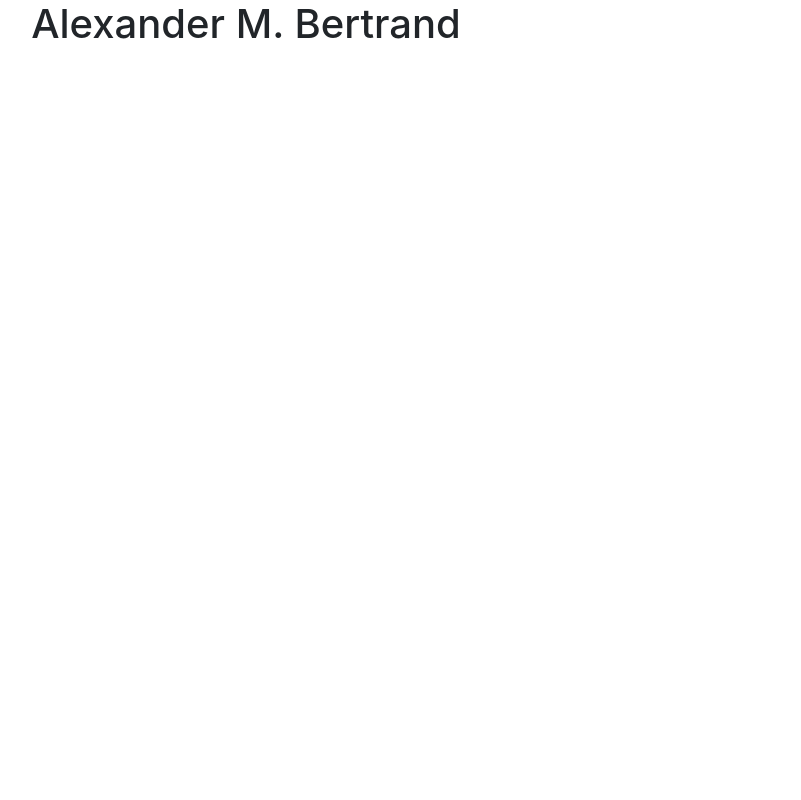
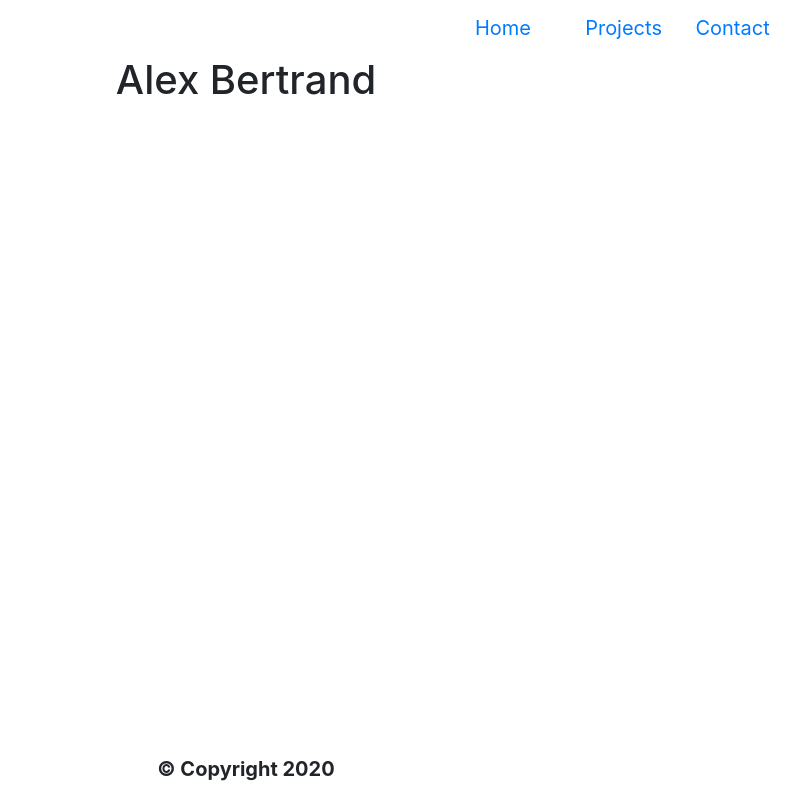
Before and after one commit to ambertrand/professional-portfolio, a React (Create React App) app: page / in a window 1280 px wide. Shown: the whole page, without its empty margins (394-1195 px from the left). Built offline with nearby package versions, Linux system fonts and the light colour scheme; the HTML template or start-up script is replaced by a standard one.

Commit message:
Nav & footer setup

```diff
--- a/src/App.css
+++ b/src/App.css
@@ -1,3 +1,19 @@
 .App {
   text-align: center;
 }
+
+
+.outerContainer {
+  position: relative;
+  /* margin-bottom: 40px; */
+}
+
+.footer {
+  position: fixed;
+  bottom: 0px;
+  width: 100vw;
+}
+
+span.text {
+  font-size: 20px;
+}
--- /dev/null
+++ b/src/components/Footer.jsx
@@ -0,0 +1,13 @@
+import React from 'react';
+
+function Footer() {
+    return (
+        <>
+            <div className="footer col-12">
+                <footer className="mb-3"><strong><span className="text">&copy; Copyright {new Date().getFullYear()}</span></strong></footer>
+            </div>
+        </>
+    )
+}
+
+export default Footer;
--- a/src/components/Header.jsx
+++ b/src/components/Header.jsx
@@ -3,7 +3,7 @@ import React from 'react';
 function Header() {
     return(
         <div>
-            <h1 className="display-5 text-center">Alexander M. Bertrand</h1>
+            <h1 className="display-5 text-center">Alex Bertrand</h1>
         </div>
     );
 }
--- a/src/components/Nav.jsx
+++ b/src/components/Nav.jsx
@@ -0,0 +1,23 @@
+import React from 'react';
+import Nav from 'react-bootstrap/Nav';
+import NavLink from 'react-bootstrap/NavLink';
+
+function Navbar() {
+    return (
+        <Nav className="navbar navbar-expand-lg justify-content-end">
+            <div className="row">
+                <Nav.Item className="col-sm-12 col-md-3">
+                <NavLink href="/" className="navbar-brand">Home</NavLink>
+                </Nav.Item>
+                <Nav.Item className="col-sm-12 col-md-3">
+                <NavLink href="/projects" className="navbar-brand">Projects</NavLink>
+                </Nav.Item>
+                <Nav.Item className="col-sm-12 col-md-3">
+                <NavLink href="/contact" className="navbar-brand">Contact</NavLink>
+                </Nav.Item>
+            </div>
+        </Nav>
+    )
+}
+
+export default Navbar;
--- a/src/views/HomeView.jsx
+++ b/src/views/HomeView.jsx
@@ -1,11 +1,15 @@
 import React from 'react';
+import Navbar from '../components/Nav';
 import Header from '../components/Header';
+import Footer from '../components/Footer';
 
 const HomeView = () => {
-    return(
-        <>
+    return (
+        <div className="App outerContainer">
+            <Navbar />
             <Header />
-        </>
+            <Footer />
+        </div>
     )
 }
 
```
Also changed, not shown: 1 other file (tests, documents, lock files or other folders).
